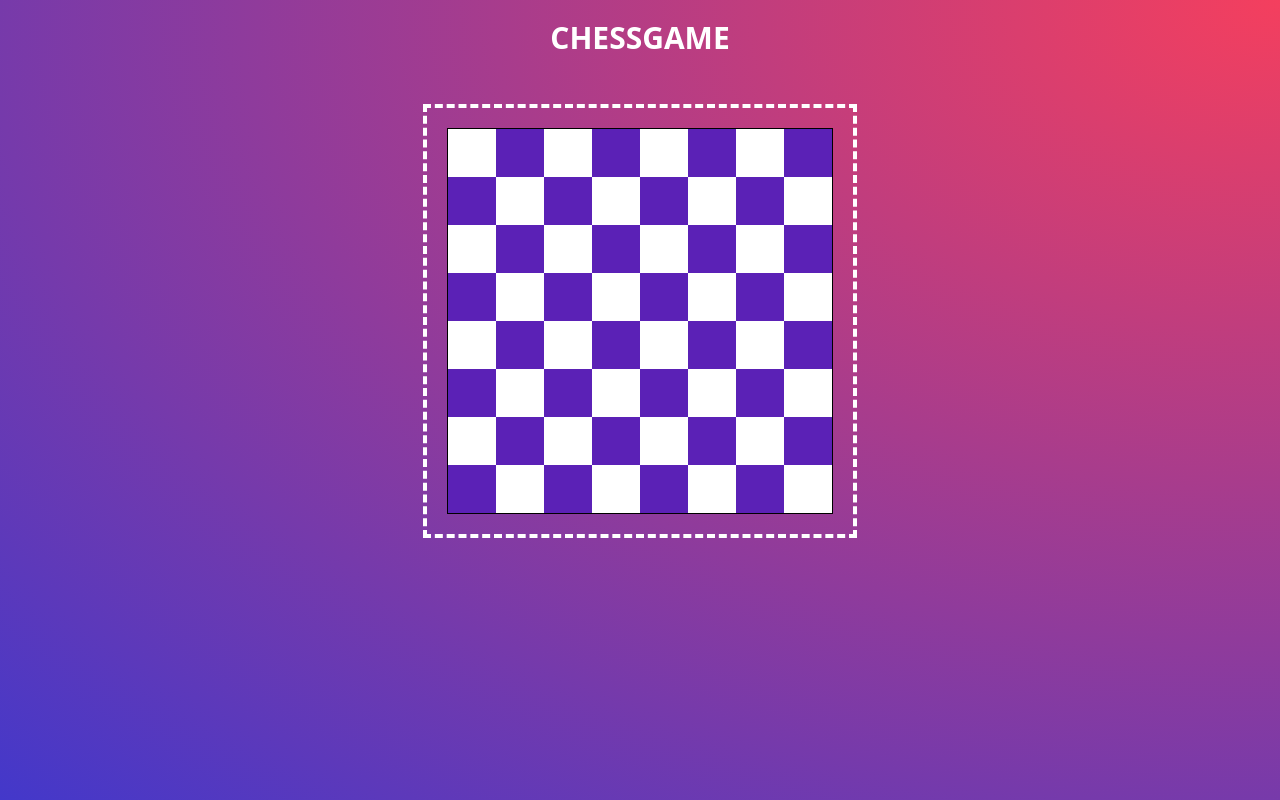
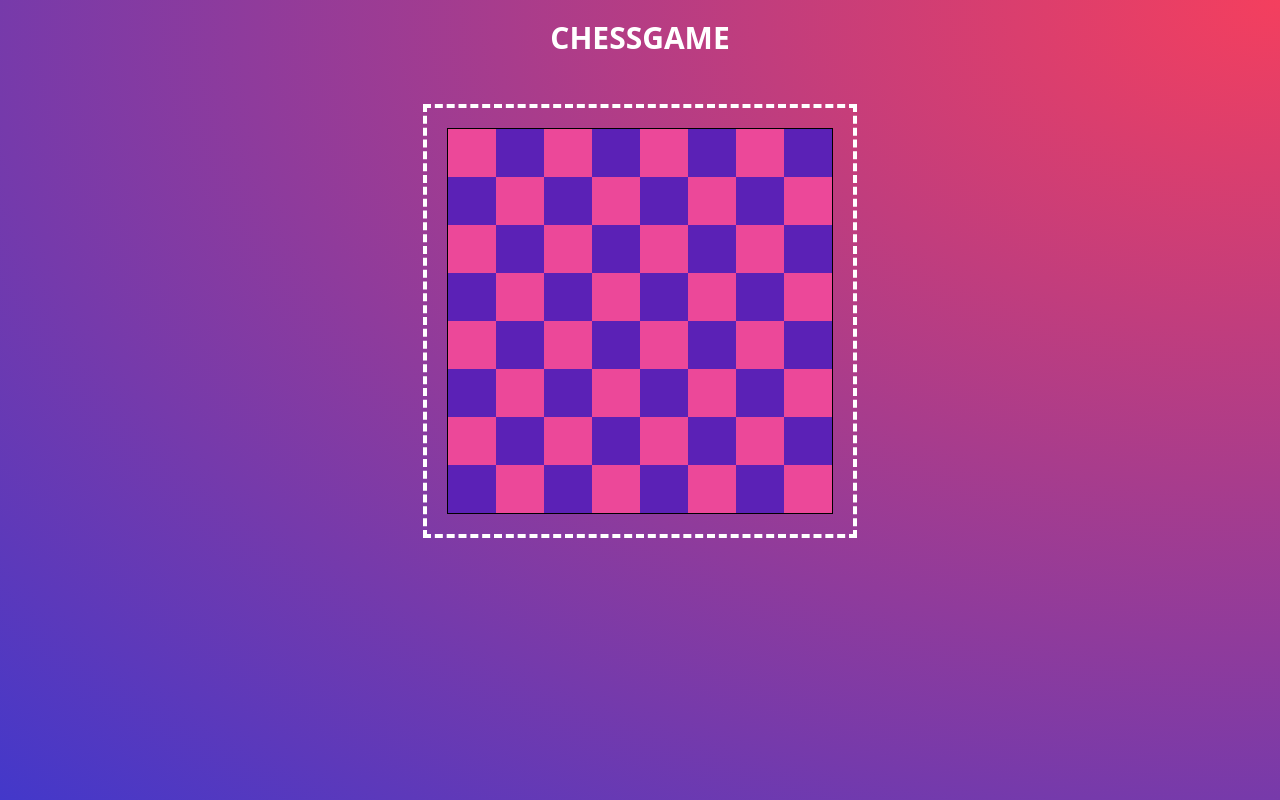
Before and after one commit to 9Zach4/chessgame, a React (Create React App) app: page / in a window 1280 px wide. Built offline with nearby package versions, Linux system fonts and the light colour scheme.

Commit message:
piece showing

```diff
--- a/src/components/Chessboard.jsx
+++ b/src/components/Chessboard.jsx
@@ -2,7 +2,14 @@ import React from "react"
 import { chessGrid } from "./data"
 
 
+// Const imgHorse = () => (
+
+//   <img src="black_queen.svg" alt="Black Pawn" className="h-12 w-12" />
+
+
+// )
 const chessBoard = () => (
+
   <div className="border p-5 border-dashed border-white border-4">
     <div className="border border-solid border-black border-1">
       <div className="grid grid-cols-16">
@@ -11,8 +18,10 @@ const chessBoard = () => (
             {row.map((col, colIndex) => (
               <div
                 key={col}
-                className={`h-12 w-12 ${(rowIndex + colIndex) % 2 === 0 ? "bg-white" : "bg-violet-800"}`}
-              ></div>
+                className={`h-12 w-12 ${(rowIndex + colIndex) % 2 === 0 ? "bg-pink-500" : "bg-violet-800"}`}
+              >
+                {/* {imgHorse()} */}
+              </div>
             ))}
           </div>
         ))}
```
